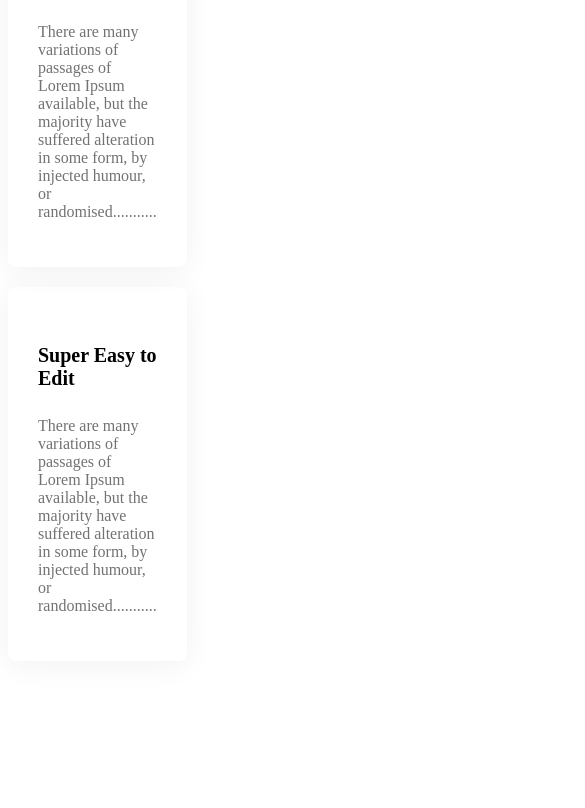
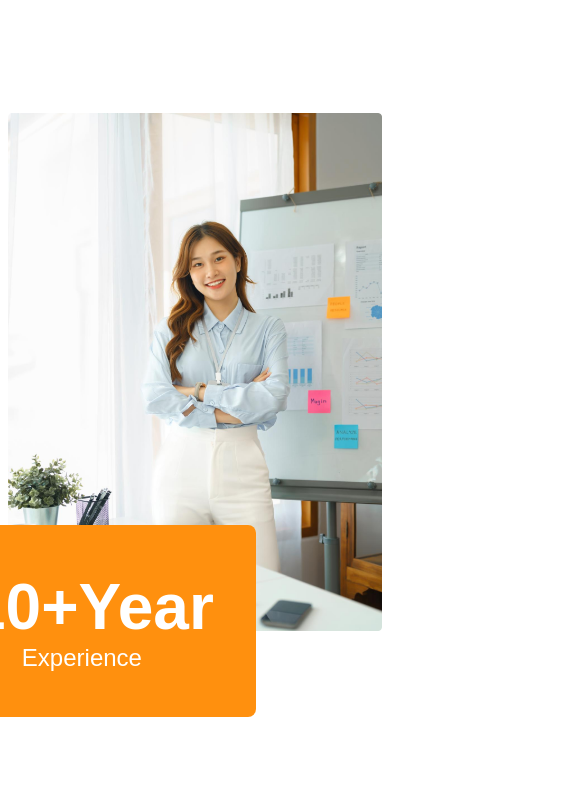
Before and after one commit to Sajib-coder/g3-arcitace-website, a plain HTML site: page index.html in a window 390 px wide. Shown: the part 4233-5041 px from the top of the page, 585 px wide, since content can reach past the window. Drawn offline with Linux system fonts and the light colour scheme.

Commit message:
added Experience badge and made featured section responsive

```diff
--- a/index.html
+++ b/index.html
@@ -69,7 +69,7 @@
                     <p class="text-light-gray">There are many variations of passages of Lorem Ipsum available, but the majority have suffered alteration in some form, by injected humour, or randomised...........</p>
                 </div>
             </div>
-            <div>
+            <div class="feature-architect">
                 <img src="images/architect.png" alt="">
                 <button id="Experience-badge" class="btn-primary">
                     <span id="Experience-year">10+Year</span>
--- a/style/architect.css
+++ b/style/architect.css
@@ -127,6 +127,20 @@
   font-weight: 600;
   font-size: 1.25rem;
 }
+.feature-architect img{
+width: 100%;
+}
+#Experience-badge{
+  padding: 45px 42px;
+  font-size: 1.5rem;
+  font-weight: 500;
+  margin-left: -100px;
+   margin-top: -110px;
+}
+#Experience-year{
+  font-weight: 700;
+  font-size: 4rem;
+}
 
   /* some fact related style */
   .facts-container{
@@ -147,7 +161,7 @@
   font-weight: 600;
   margin-top: 10px;
   margin-bottom: 5px;
-}t
+}
 .fact-name{
   font-size: 2rem;
   font-weight: 600;
@@ -173,12 +187,16 @@
 }
   /* Responsive Media query */
   @media screen and (max-width:576px) {
-    .navbar, .nav-links, .teams{
+    .navbar,
+    .nav-links,
+    .teams,
+    .feature{
         flex-direction: column;
     }
     .team-img-container,
     .facts-container,
-    .sponsors-companies{
+    .sponsors-companies,
+    .feature{
         grid-template-columns: repeat(1,1fr);
         }
    .facts-container {
@@ -195,11 +213,15 @@
     .facts-container{
       justify-items: center;
     }
+    #Experience-year{
+      margin-top: 20px;
+      margin-left: 20px;
+    }
   }
 
   /* Medium size device */
   @media screen and (min-width:576px) and (max-width:992px) {
-    .teams{
+    .teams, .teams{
         flex-direction: column;
     }
     .our-features{
```
